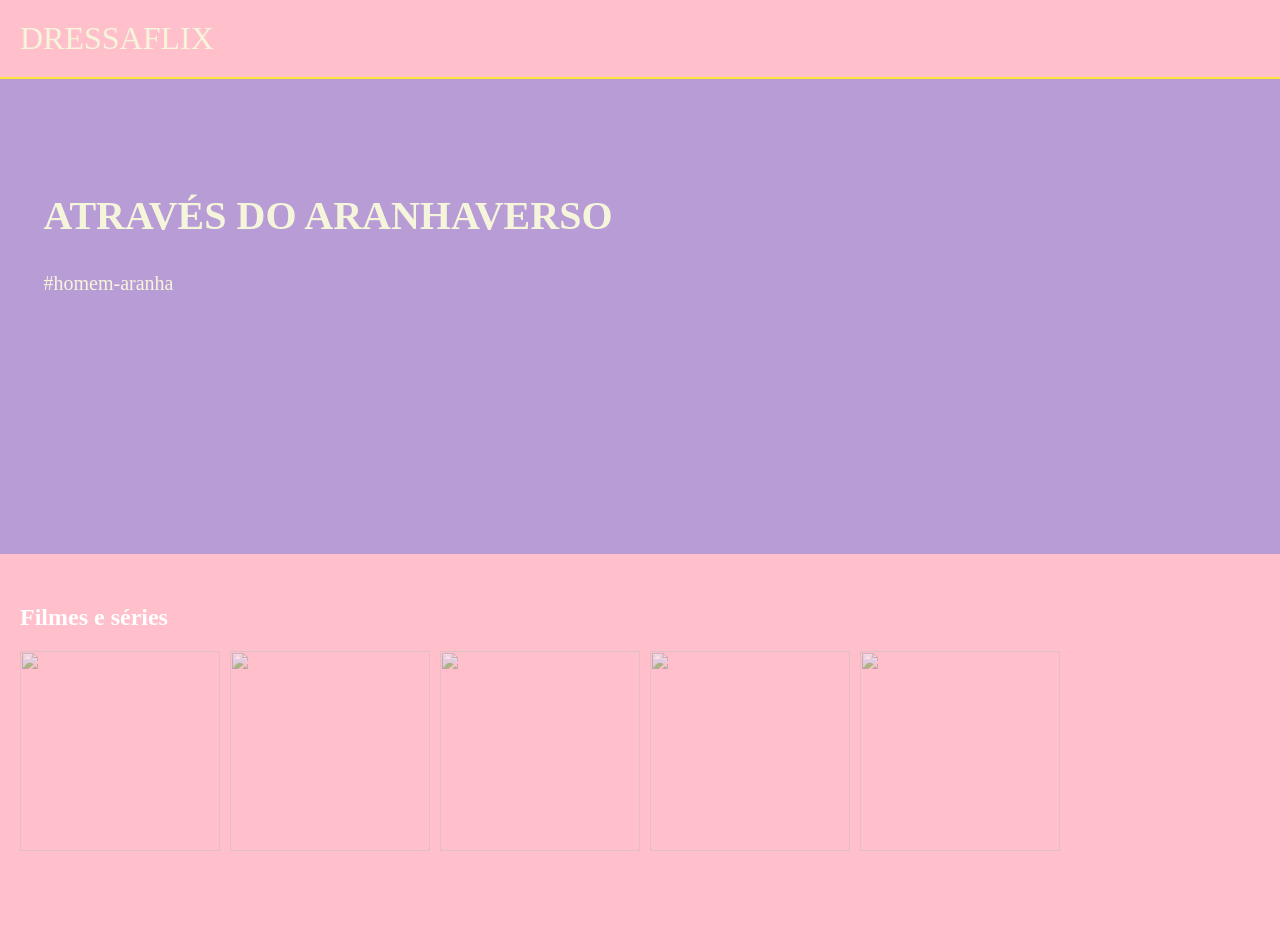
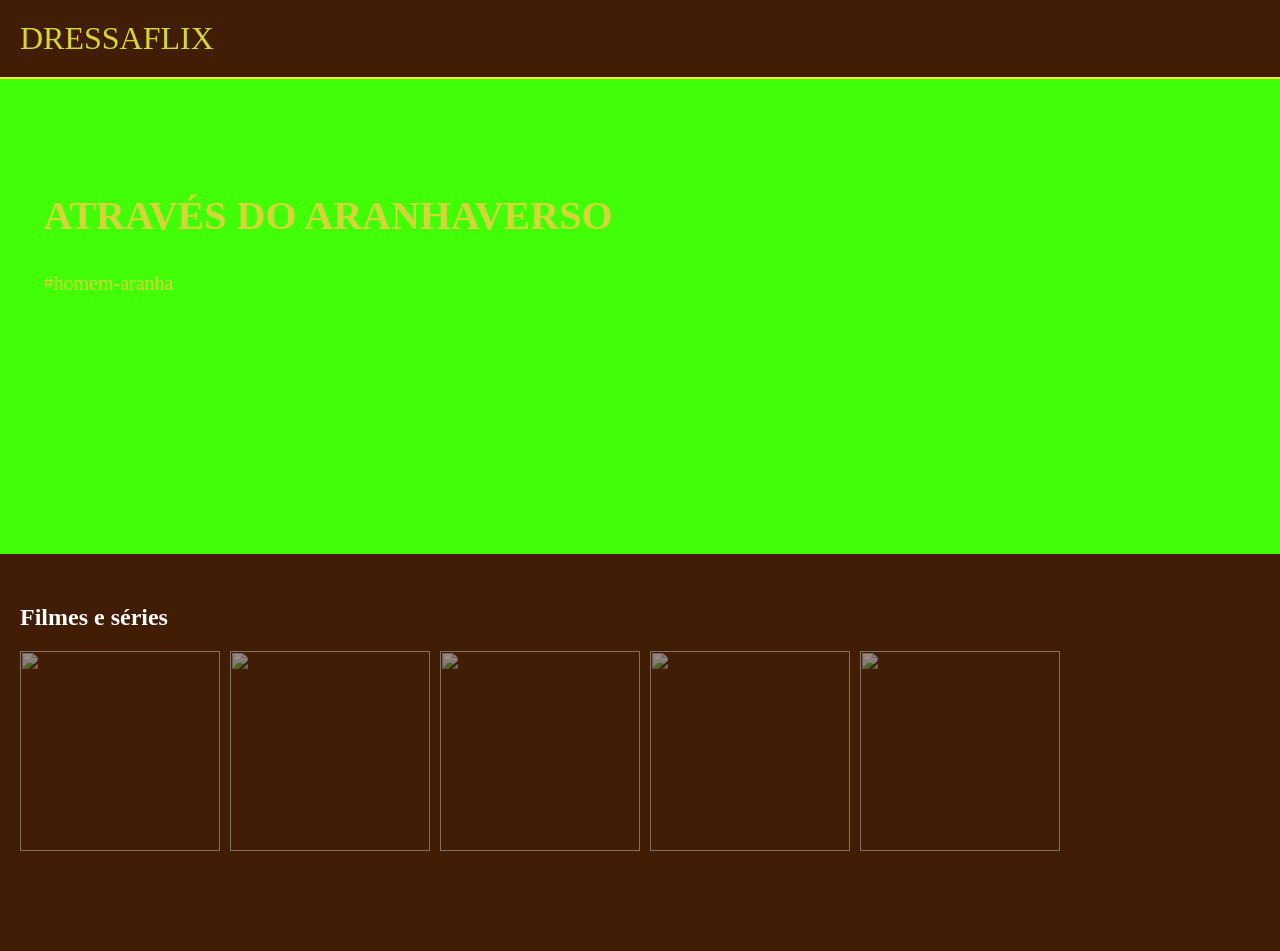

mudei as cores

--- a/styles.css
+++ b/styles.css
@@ -1,6 +1,6 @@
 body {
-    color: beige;
-    background: pink;
+    color: rgb(214, 214, 58);
+    background: rgb(65, 29, 6);
     margin: 0px;
     font-family:"DM Serif Text", serif;
     margin-bottom: 100px
@@ -13,7 +13,7 @@ header {
 }
 
 .chamada {
-    background: rgb(184, 156, 213);
+    background: rgb(65, 329, 6);
     padding-bottom: 80px;
     padding-top: 80px;
     display: flex;
